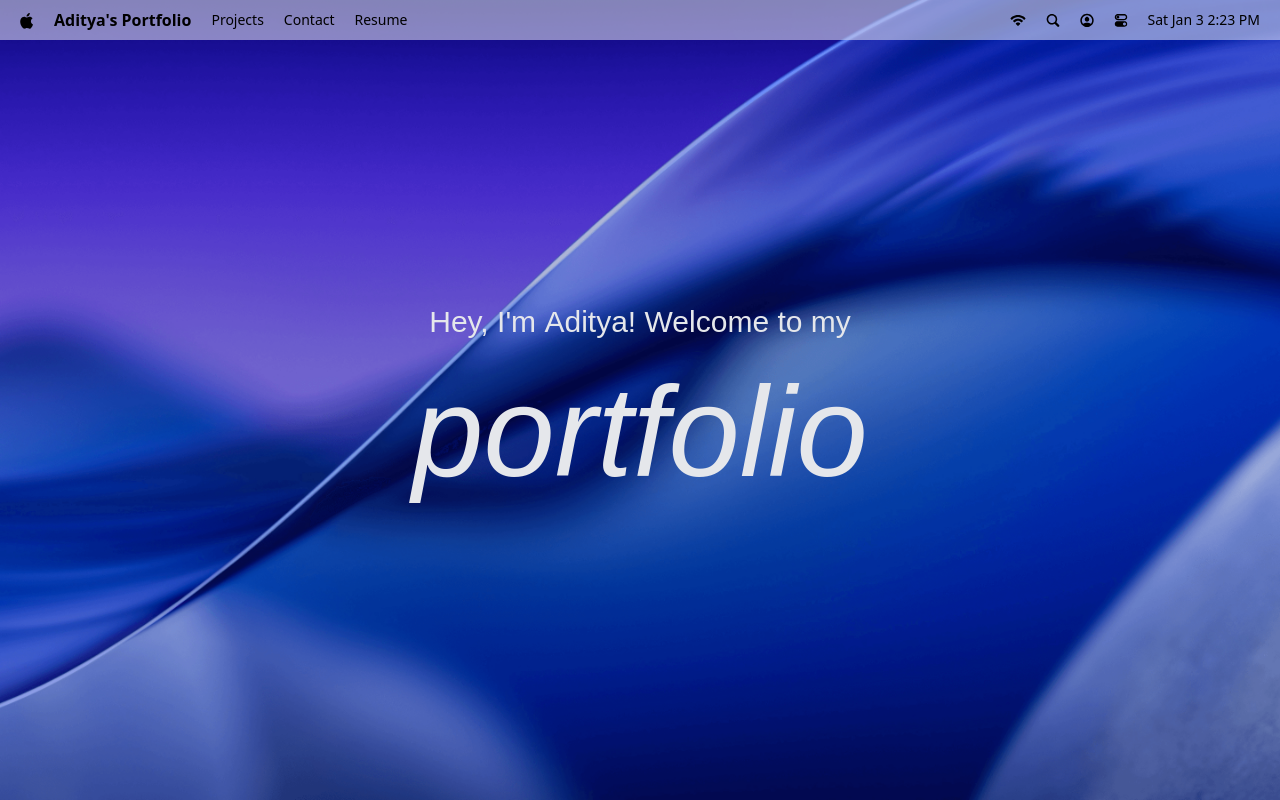
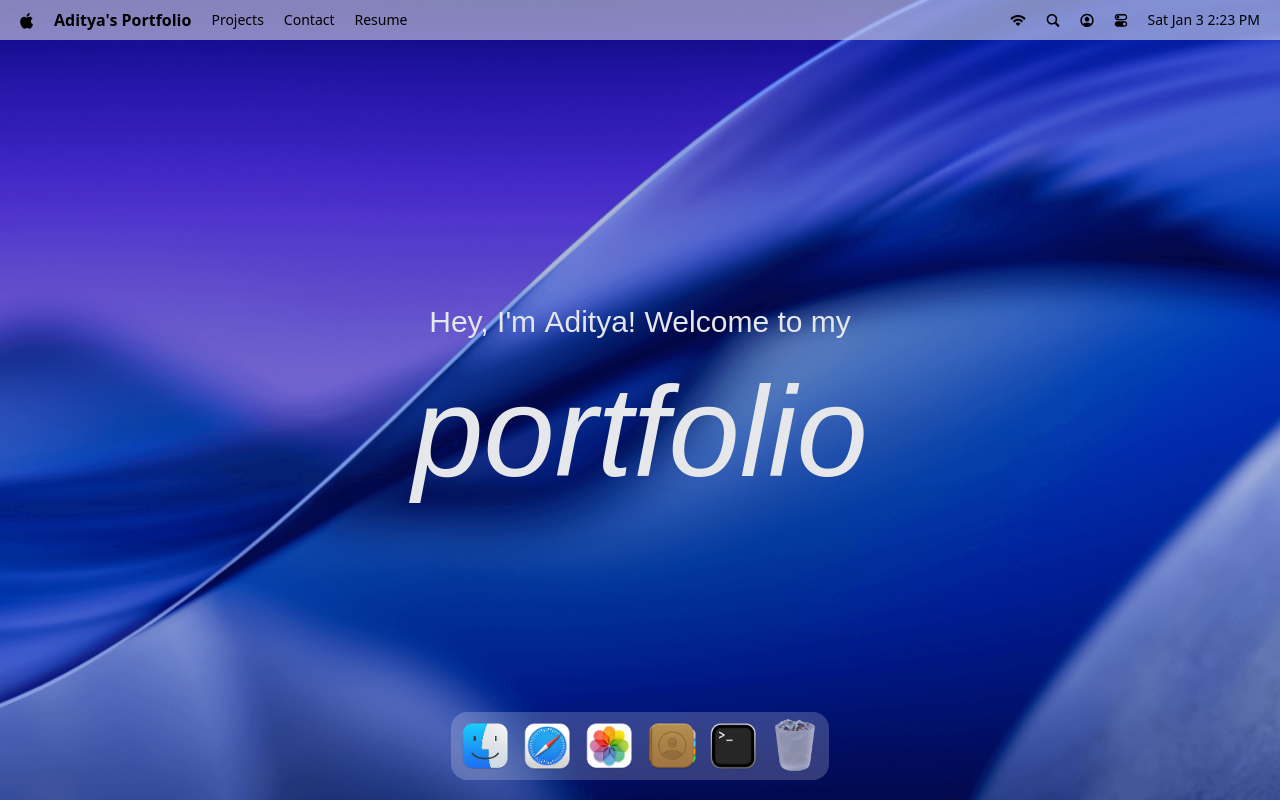
Before and after one commit to Adii-45/macos_portfolio, a React (Vite) app: page / in a window 1280 px wide. Built offline with nearby package versions, Linux system fonts and the light colour scheme; a web font is replaced by a local one.

Commit message:
Implement dock features

```diff
--- a/package.json
+++ b/package.json
@@ -17,6 +17,7 @@
     "lucide-react": "^0.562.0",
     "react": "^19.2.0",
     "react-dom": "^19.2.0",
+    "react-tooltip": "^5.30.0",
     "tailwindcss": "^4.1.18"
   },
   "devDependencies": {
--- a/src/App.jsx
+++ b/src/App.jsx
@@ -1,4 +1,4 @@
-import { Navbar, Welcome } from "#components";
+import { Dock, Navbar, Welcome } from "#components";
 import React from "react";
 
 const App = () => {
@@ -6,6 +6,7 @@
     <main>
       <Navbar />
       <Welcome />
+      <Dock />
     </main>
   );
 };
--- /dev/null
+++ b/src/components/Dock.jsx
@@ -0,0 +1,89 @@
+import React, { useRef } from "react";
+import { dockApps } from "#constants";
+import { Tooltip } from "react-tooltip";
+import gsap from "gsap";
+import { useGSAP } from "@gsap/react";
+
+const Dock = () => {
+  const dockRef = useRef(null);
+
+  useGSAP(() => {
+    const dock = dockRef.current;
+    if (!dock) return;
+
+    const icons = dock.querySelectorAll(".dock-icon");
+
+    const animateIcons = (mouseX) => {
+      const { left } = dock.getBoundingClientRect();
+
+      icons.forEach((icon) => {
+        const { left: iconLeft, width } = icon.getBoundingClientRect();
+        const center = iconLeft - left + width / 2;
+        const distance = Math.abs(mouseX - center);
+
+        const intensity = Math.exp(-(distance ** 2.5) / 20000);
+
+        gsap.to(icon, {
+          scale: 1 + 0.25 * intensity,
+          y: -15 * intensity,
+          duration: 0.2,
+          ease: "power1.out",
+        });
+      });
+    };
+
+    const handleMouseMove = (e) => {
+      const { left } = dock.getBoundingClientRect();
+
+      animateIcons(e.clientX - left);
+    };
+
+    const resetIcons = () =>
+      icons.forEach((icon) =>
+        gsap.to(icon, { scale: 1, y: 0, duration: 0.3, ease: "power1.out" })
+      );
+    dock.addEventListener("mousemove", handleMouseMove);
+    dock.addEventListener("mouseleave", resetIcons);
+
+    return () => {
+      dock.removeEventListener("mousemove", handleMouseMove);
+      dock.removeEventListener("mouseleave", resetIcons);
+    };
+  }, []);
+
+
+
+  const toggleApp = (app) => {};
+
+  return (
+    <section id="dock">
+      <div ref={dockRef} className="dock-container">
+        {dockApps.map(({ id, name, icon, canOpen }) => (
+          <div key={id} className="relative flex justify-center">
+            <button
+              type="button"
+              className="dock-icon"
+              aria-label={name}
+              data-tooltip-id="dock-tooltip"
+              data-tooltip-content={name}
+              data-tooltip-delay-show={150}
+              disabled={!canOpen}
+              onClick={() => toggleApp({ id, canOpen })}
+            >
+              <img
+                src={`/images/${icon}`}
+                alt={name}
+                loading="lazy"
+                className={canOpen ? "" : "opacity-60"}
+              />
+            </button>
+          </div>
+        ))}
+
+        <Tooltip id="dock-tooltip" place="top" className="tooltip" />
+      </div>
+    </section>
+  );
+};
+
+export default Dock;
--- a/src/components/index.js
+++ b/src/components/index.js
@@ -1,4 +1,5 @@
 import Navbar from "#components/Navbar.jsx";
 import Welcome from "#components/Welcome.jsx";
+import Dock from "#components/Dock.jsx";
 
-export { Navbar, Welcome };
+export { Navbar, Welcome, Dock };
```
Also changed, not shown: 1 other file (tests, documents, lock files or other folders).
